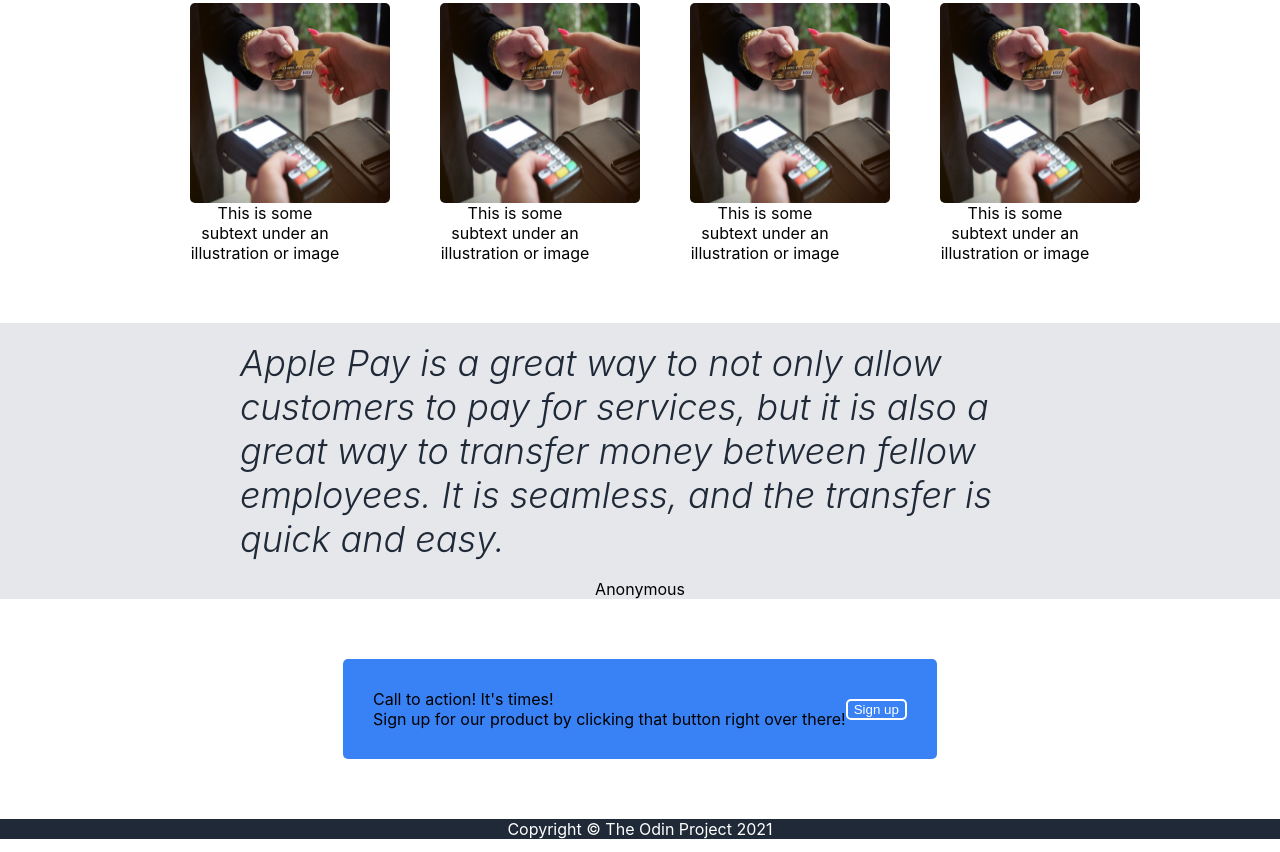
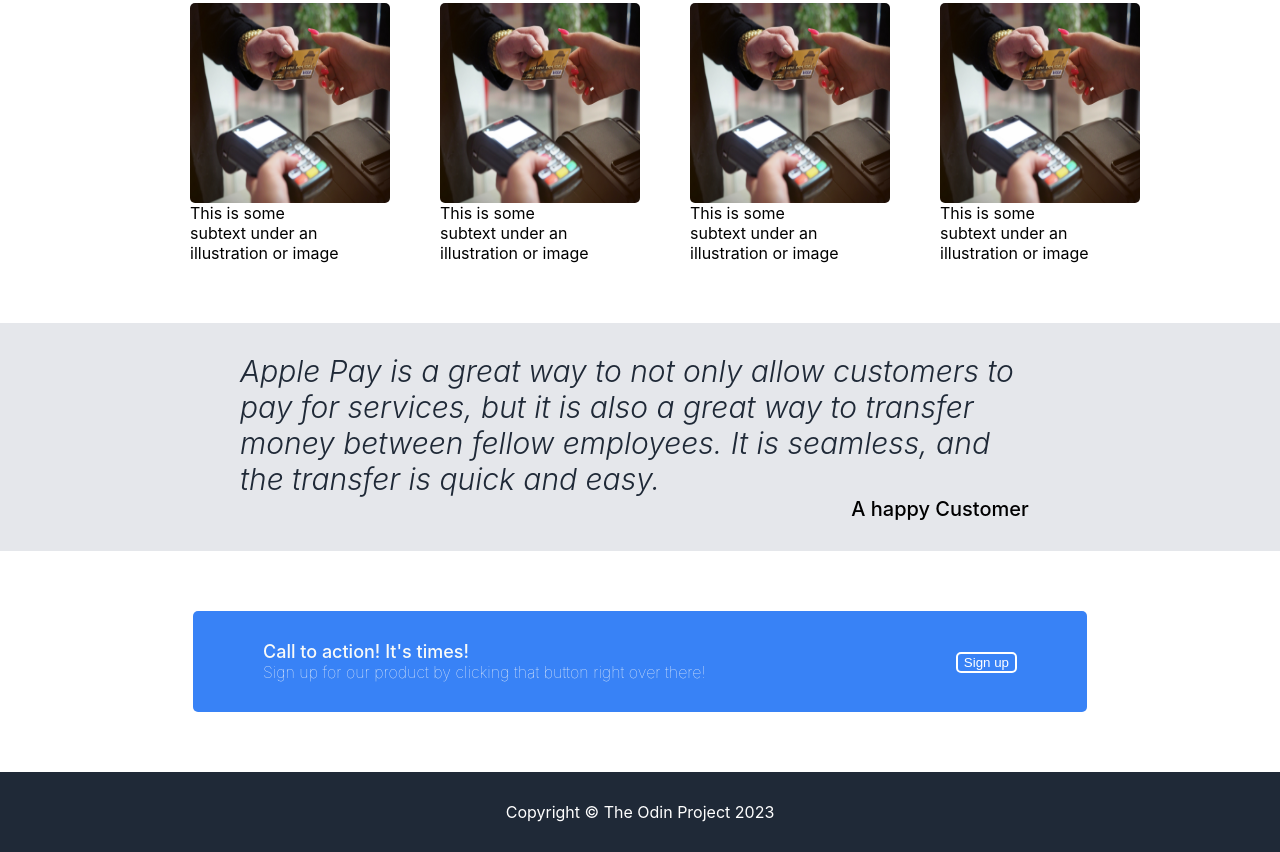
Before and after one commit to fbagire/myfirst_web, a plain HTML site: page index.html in a window 1280 px wide. Shown: the part 536-1388 px from the top of the page. Drawn offline with Linux system fonts and the light colour scheme.

Commit message:
all items positioned

```diff
--- a/index.html
+++ b/index.html
@@ -12,7 +12,7 @@
 <body>
     <div class="headings">
         <ul class="headings-left">
-            <li style="font-size: 24px; color: #f9faf8;"> Header logo</li>
+            <li style="font-size: 24px; color: #f9faf8; font-weight: 700;"> Header logo</li>
         </ul>
         <ul class="headings-right">
             <li><a href="#">header link one</a></li>
@@ -63,43 +63,35 @@
             </div>
         </div>
         <div class="contentBelow">
-            <!-- <div class="quoteSide"> -->
             <div class="quoteText">
                 Apple Pay is a great way to not only allow customers to pay for services, but it is also a great way
-                to
-                transfer money between fellow employees. It is seamless, and the transfer is quick and easy.
+                to transfer money between fellow employees. It is seamless, and the transfer is quick and easy.
             </div>
             <div class="quoteAuthor">
-                Anonymous
+                A happy Customer
             </div>
-            <!-- </div> -->
         </div>
 
         <div class="callActionParent">
             <div class="callAction">
                 <div class="footerCall">
-                    <div class="callText">
+                    <div class="callText" style="font-size: 18px; font-weight: 500; color: #f9faf8">
                         Call to action! It's times!
                     </div>
 
-                    <div class="callSubtext">
+                    <div class="callSubtext" style="color: #f9faf8; font-weight: lighter;">
                         Sign up for our product by clicking that button right over there!
                     </div>
                 </div>
                 <div class="callSignUp">
                     <button>Sign up</button>
                 </div>
-
             </div>
         </div>
-
     </div>
-
     <div class="footer">
-        Copyright &copy; The Odin Project 2021
+        Copyright &copy; The Odin Project 2023
     </div>
-
-
 </body>
 
 </html>
--- a/style.css
+++ b/style.css
@@ -44,10 +44,12 @@
     font-weight: 300;
 
 }
-.callSignUp button{
+
+.callSignUp button {
     border-radius: 5px;
     border: white solid 2px;
 }
+
 .content {
     display: flex;
     flex-direction: column;
@@ -102,8 +104,9 @@
 .imgeneral {
     display: flex;
     flex-direction: column;
+    /* justify-content: center; */
     width: 150px;
-    text-align: center;
+    /* text-align: center; */
 
 }
 
@@ -121,18 +124,33 @@
     background-color: #e5e7eb;
     display: flex;
     flex-direction: column;
-    justify-content: center;
-    align-items: center;
+    /* justify-content: center; */
+    /* align-content: center; */
+    padding: 30px;
+    /* padding-left:100px; */
+    /* padding-right: 100px; */
+    /* padding-right: 50%; */
+}
+
+.quoteAuthor {
+    display: flex;
+    align-self: center;
+    font-size: 20px;
+    font-weight: 500;
+    /* margin-left: auto; */
+    padding-left: 600px;
+
 }
 
 .quoteText {
     display: flex;
-    font-size: 36px;
+    font-size: 30px;
     font-style: italic;
     font-weight: 300;
     color: #1F2937;
     width: 800px;
-    padding: 18px;
+    align-self: center;
+    /* padding: 18px; */
     /* height: 200px; */
 }
 
@@ -148,9 +166,10 @@
     flex-direction: row;
     background-color: #3882f6;
     border-radius: 5px;
-    padding: 30px;
+    gap: 250px;
+    padding: 30px 70px 30px 70px;
     /* width: 1000px; */
-    justify-content: space-around;
+    /* justify-content: space-around; */
     align-items: center;
 
 }
@@ -161,6 +180,7 @@
     display: flex;
     justify-content: center;
     align-items: center;
+    padding: 30px;
 }
 
 
```
